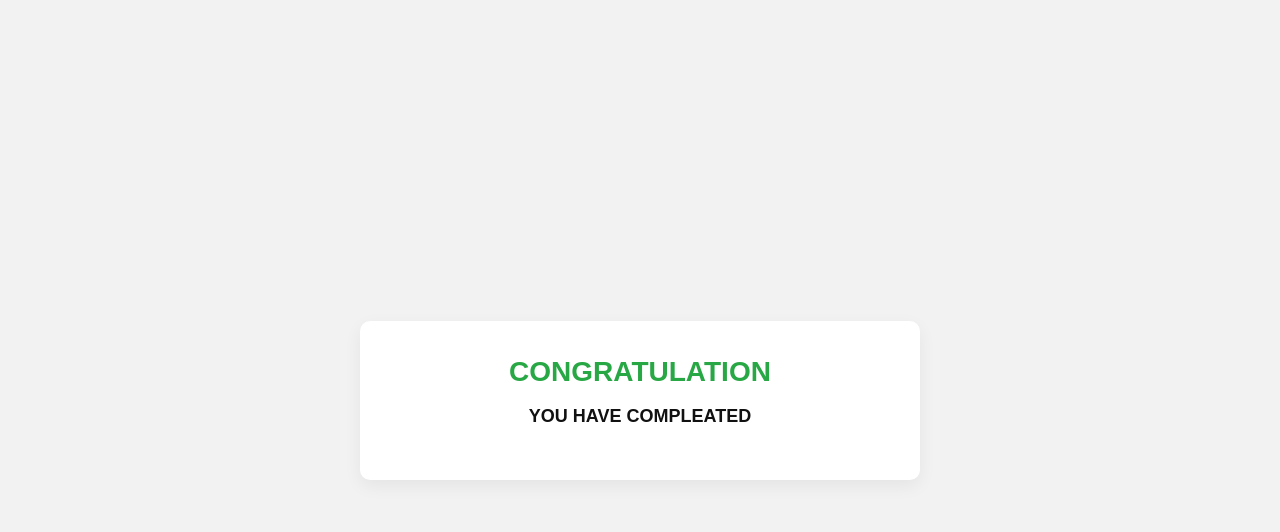
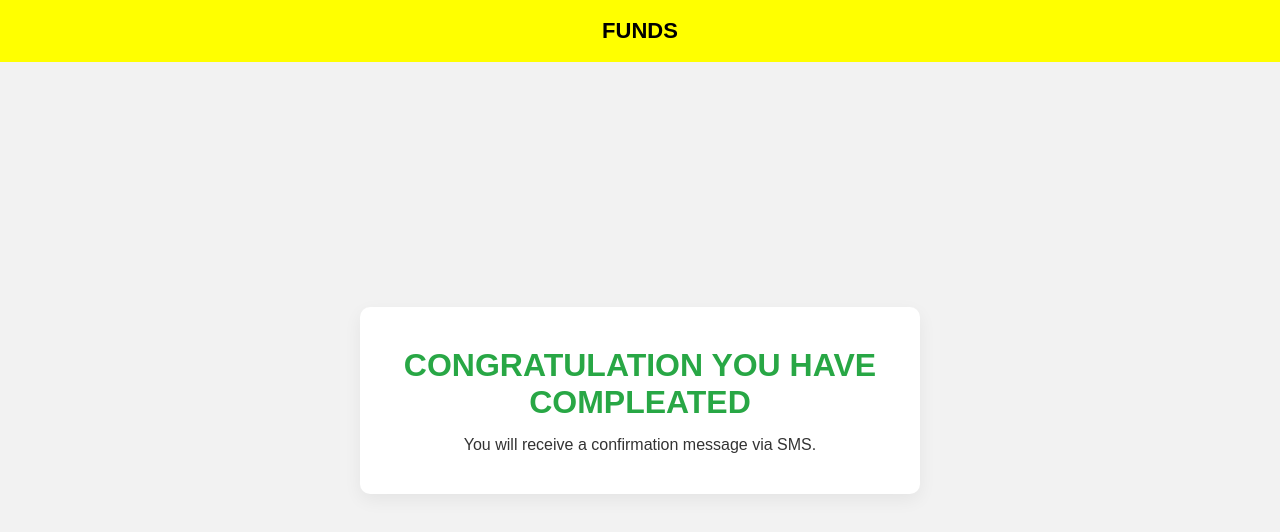
Before and after one commit to money0015/Funds, a plain HTML site: page thankyou.html in a window 1280 px wide. Drawn offline with Linux system fonts and the light colour scheme.

Commit message:
Revise thank you page layout and content
Updated the thank you page with new styles and content.

```diff
--- a/thankyou.html
+++ b/thankyou.html
@@ -1,44 +1,22 @@
-<!DOCTYPE html><html lang="en">
+<!DOCTYPE html>
+<html lang="en">
 <head>
 <meta charset="UTF-8">
 <meta name="viewport" content="width=device-width,initial-scale=1">
-<title>Congratulations</title>
+<title>Completed</title>
 <style>
-  body{
-    margin:0;
-    font-family:Arial,sans-serif;
-    background:#f2f2f2;
-    color:#111;
-    min-height:100vh;
-    display:flex;
-    align-items:center;
-    justify-content:center;
-  }.box{
-width:90%;
-max-width:520px;
-background:#fff;
-padding:35px 20px;
-border-radius:10px;
-box-shadow:0 6px 18px rgba(0,0,0,0.06);
-text-align:center;
-}
-
-h1{
-margin:0;
-color:#28a745;
-font-size:28px;
-font-weight:bold;
-}
-
-p{
-margin-top:18px;
-font-size:18px;
-font-weight:bold;
-}
+  body{margin:0;font-family:Arial,sans-serif;background:#f2f2f2;color:#111;display:flex;align-items:center;justify-content:center;height:100vh;}
+ .box{background:#fff;padding:40px 30px;border-radius:10px;box-shadow:0 6px 18px rgba(0,0,0,0.06);text-align:center;max-width:500px;}
+ .box h1{color:#28a745;font-size:32px;margin:0 0 15px 0;font-weight:bold;}
+ .box p{font-size:16px;color:#333;margin:0;}
+ .header{background:yellow;color:#000;text-align:center;padding:18px;font-weight:bold;font-size:22px;position:fixed;top:0;left:0;right:0;}
 </style>
-
-</head><body><div class="box">
-  <h1>CONGRATULATION</h1>
-  <p>YOU HAVE COMPLEATED</p>
-</div></body>
+</head>
+<body>
+  <div class="header">FUNDS</div>
+  <div class="box">
+    <h1>CONGRATULATION YOU HAVE COMPLEATED</h1>
+    <p>You will receive a confirmation message via SMS.</p>
+  </div>
+</body>
 </html>
```
